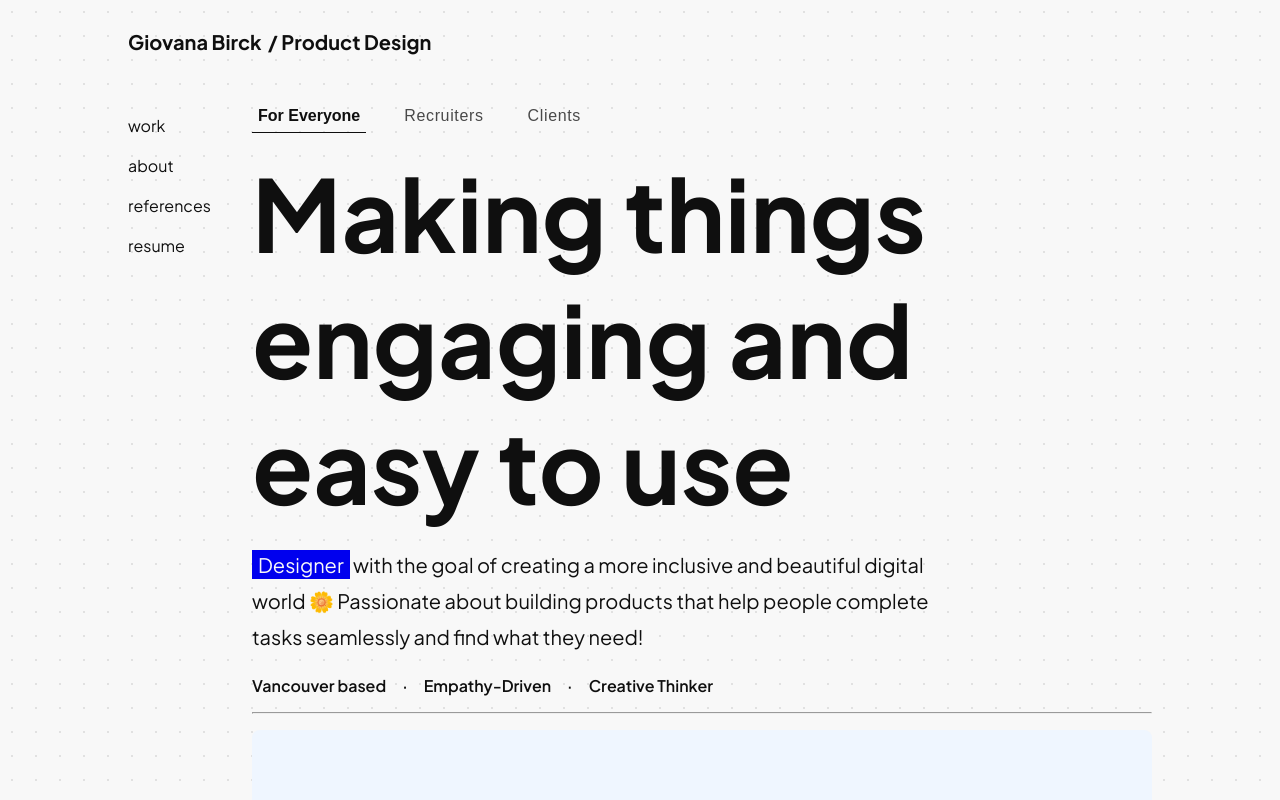
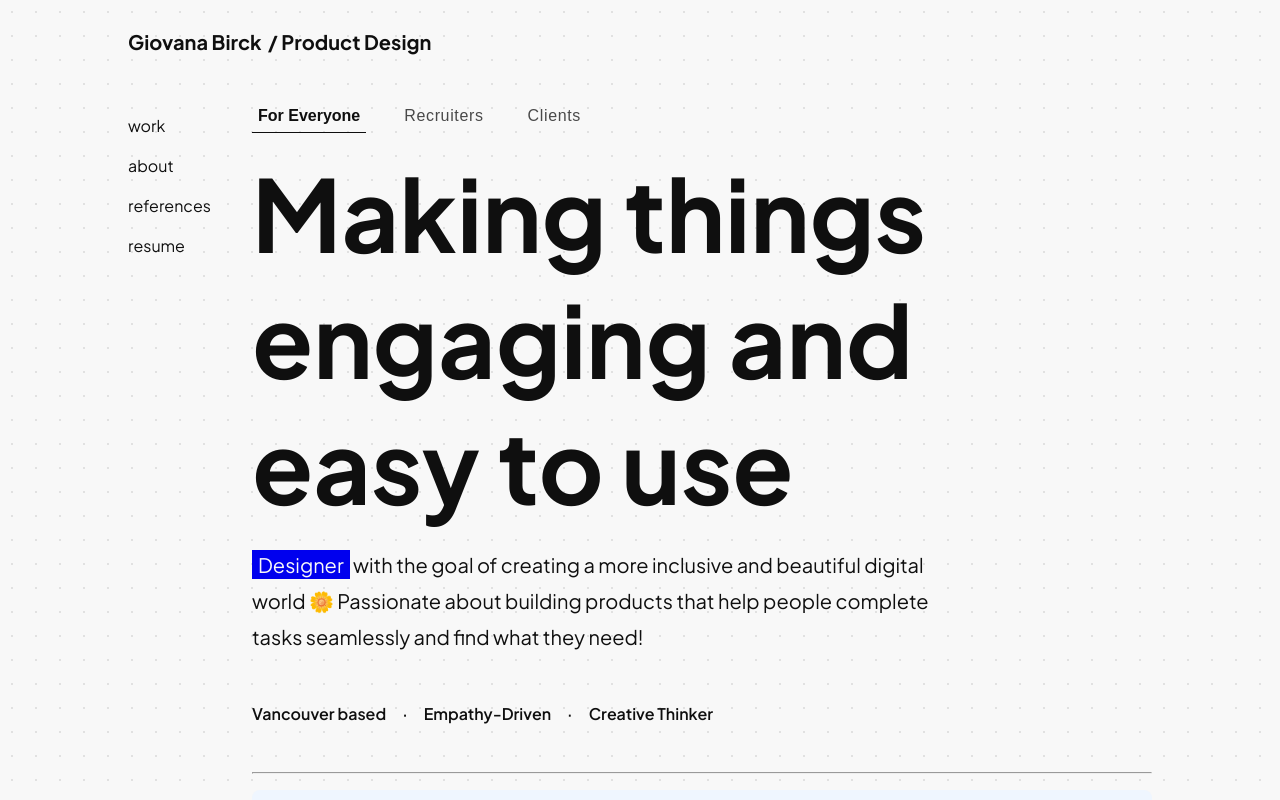
Before and after one commit to giovanabirck/website-test, a React (Create React App) app: page /product-design in a window 1280 px wide. Shown: the top 800 px of the page. Built offline with nearby package versions, Linux system fonts and the light colour scheme.

Commit message:
overall adjustments

```diff
--- a/src/pages/home/Home.modules.css
+++ b/src/pages/home/Home.modules.css
@@ -4,6 +4,7 @@
     flex-direction: column;
     justify-content: space-between;
     background-color: #f8f8f8;
+    height: 100vh;
     width: 100vw;
     font-family: "Plus Jakarta Sans", sans-serif;
     color: #0F0F0F;
--- a/src/pages/product-design/ProductDesign.js
+++ b/src/pages/product-design/ProductDesign.js
@@ -55,7 +55,7 @@ function ProductDesign() {
   };
 
   return (
-    <>
+    <div className="product_design_page">
       <div className="header">
         <h1>
           <Link to="/" className="header_link">
@@ -124,7 +124,7 @@ function ProductDesign() {
           </div>
         </div>
       </div>
-    </>
+    </div>
   );
 }
 
--- a/src/pages/product-design/ProductDesign.modules.css
+++ b/src/pages/product-design/ProductDesign.modules.css
@@ -1,3 +1,7 @@
+.product_design_page {
+    height: 100vh;
+}
+
 .header_link {
     color: #0F0F0F;
     text-decoration: none;
@@ -93,8 +97,8 @@
 }
 
 hr {
-    margin-top: 1rem;
-    color: #494949;
+    margin-top: 3rem;
+    color: #787878;
 }
 
 .bullet_points {
@@ -102,7 +106,7 @@ hr {
     gap: 1rem;
     list-style: none;
     padding: 0;
-    margin-top: 1rem;
+    margin-top: 3rem;
     font-weight: 600;
     font-size: 16px;
     color: #0F0F0F;
```
